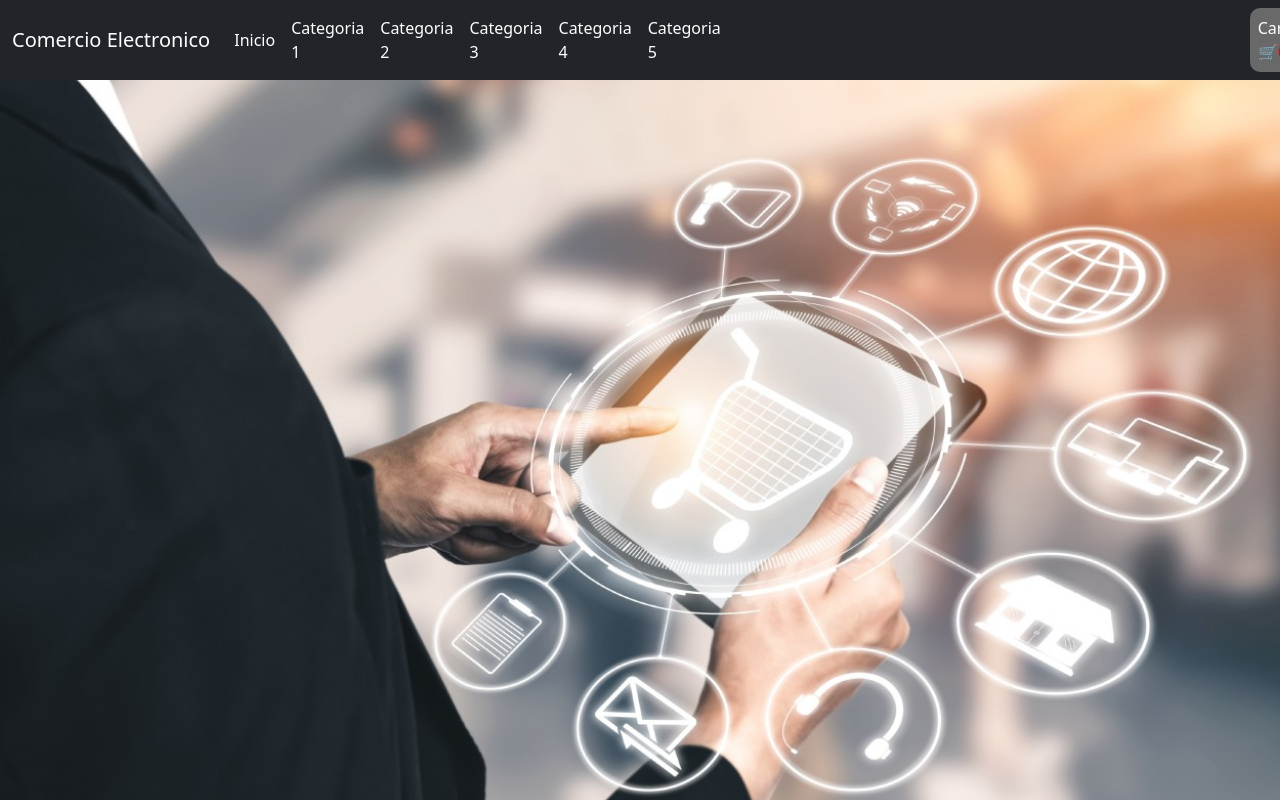
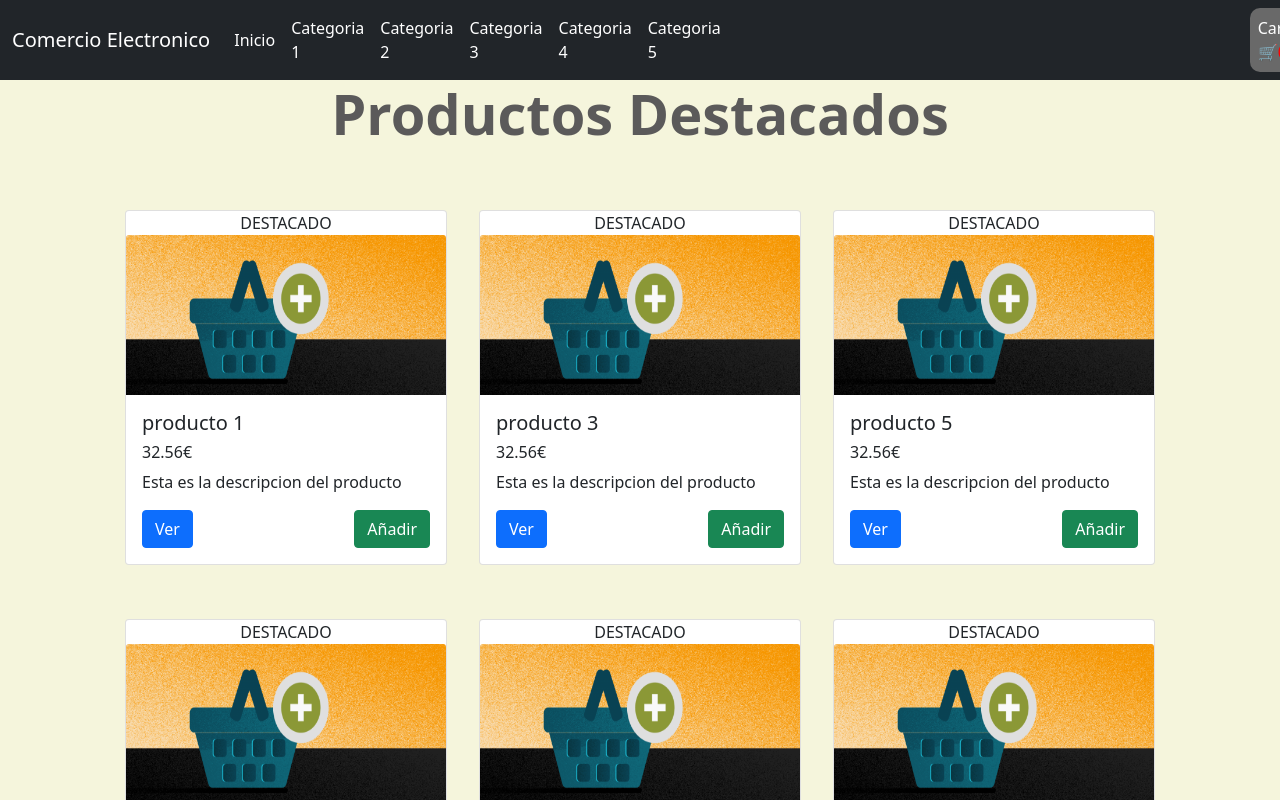
Before and after one commit to RaptorS27/Comercio-Online-Master, an Angular app: page /inicio in a window 1280 px wide. Shown: the top 800 px of the page. Built offline with nearby package versions, Linux system fonts and the light colour scheme.

Commit message:
Añadido Productos Destacados

```diff
--- a/src/app/inicio/inicio.component.css
+++ b/src/app/inicio/inicio.component.css
@@ -9,3 +9,10 @@
     list-style: none;
 
 }
+
+.productosPrincipal h1{
+  color: rgb(91, 90, 90);
+  font-weight: bold;
+  font-size: 3.5rem;
+  text-align: center;
+}
--- a/src/app/inicio/inicio.component.html
+++ b/src/app/inicio/inicio.component.html
@@ -35,3 +35,21 @@
         </div>
     </div>
 </nav>
+
+<div class="productosPrincipal">
+  <h1>Productos Destacados</h1>
+  <div class="card-group" *ngFor="let productos of prodDestacados">
+      <div class="card">
+        <span>DESTACADO</span>
+          <img src="../../assets/{{productos.imagen}}" class="card-img-top">
+          <div class="card-body">
+              <h5 class="card-title">{{productos.nombre}}</h5>
+              <h6 class="card-title">{{productos.precio}}€</h6>
+
+              <p class="card-text">{{productos.descripcion}}</p>
+              <a class="btn btn-primary" (click)="verProducto(productos.id)">Ver</a>
+              <a class="btn btn-success" style="float: right;" (click)="addProducto(productos.id)">Añadir</a>
+          </div>
+      </div>
+  </div>
+</div>
--- a/src/app/inicio/inicio.component.ts
+++ b/src/app/inicio/inicio.component.ts
@@ -16,6 +16,7 @@ export class InicioComponent implements OnInit {
   mostrarCarro: boolean = false;
   prodCarro: any = [];
   precioTotal: any = 0;
+  prodDestacados: any[] = [];
 
   constructor(private CarritoService: CarritoService, private ServicioCategoria: CategoriaSeleccionadaService, private ProductosApi: ProductosApiService, private router: Router) {
     this.CarritoService.getCarrito().subscribe((res) => {
@@ -32,9 +33,22 @@ export class InicioComponent implements OnInit {
   getDatos() {
     this.ProductosApi.getDatos().subscribe((res) => {
       this.categorias = res;
+      console.log(this.categorias);
+      this.getDestacados();
     });
   }
 
+  getDestacados(){
+    if (this.prodDestacados.length == 0){
+      this.categorias.forEach((producto:any) => {
+            for (let x = 0; x < producto.productos.length; x++) {
+              if (producto.productos[x].destacado){
+                this.prodDestacados.push(producto.productos[x]);
+              }
+            }
+      });
+    }
+  }
   goCategoria(idCategoria: any) {
     console.log("Cambiando categoria" + idCategoria);
     this.ServicioCategoria.guardarCategoria(idCategoria);
@@ -73,4 +87,14 @@ export class InicioComponent implements OnInit {
       this.precioTotal = this.precioTotal + parseInt(this.prodCarro[i].precio);
     }
   }
+
+  verProducto(idPro: any) {
+    console.log(idPro);
+    this.router.navigate(['/producto-ampliado'], { queryParams: { producto: idPro } });
+  }
+  addProducto(idProducto:any){
+    this.CarritoService.addProduct(idProducto);
+    alert("El producto se ha añadido correctamente");
+  }
+
 }
--- a/src/app/productos-api.service.ts
+++ b/src/app/productos-api.service.ts
@@ -5,12 +5,25 @@ import { HttpClient, JsonpClientBackend } from '@angular/common/http';
   providedIn: 'root'
 })
 export class ProductosApiService {
+  productos: any = '';
+  prductosDestacados: any = '';
 
   constructor(private http: HttpClient) { }
 
   getDatos(){
-    return this.http.get('../assets/DatosComercio.json');
+    return this.productos = this.http.get('../assets/DatosComercio.json');
   }
+
+  getDestacados(){
+    if (this.prductosDestacados.length == 0){
+      this.productos.forEach((producto:any) => {
+        if (producto.destacado){
+          this.prductosDestacados.push(producto);
+        }
+      });
+    }
+    return this.prductosDestacados;
+}
 
 
 }
--- a/src/app/productos/productos.component.ts
+++ b/src/app/productos/productos.component.ts
@@ -14,6 +14,7 @@ export class ProductosComponent implements OnInit {
   catego: any = '';
   productos: any = '';
   productosCatego: any[] = [];
+  prductosDestacados: any[] = [];
   carrito: any = '';
 
   constructor(private CarritoService: CarritoService,private router: Router, private ServicioCategoria: CategoriaSeleccionadaService, private ProductosApi: ProductosApiService) {
@@ -38,7 +39,6 @@ export class ProductosComponent implements OnInit {
 
   getDatos() {
     this.ProductosApi.getDatos().subscribe((res) => {
-      this.productos = [];
       this.productos = res;
       this.seleccinarProductos();
     });
--- a/src/assets/DatosComercio.json
+++ b/src/assets/DatosComercio.json
@@ -8,35 +8,41 @@
 				"id": 1,
 				"imagen": "producto1.png",
 				"precio": 32.56,
-				"descripcion": "Esta es la descripcion del producto"
+				"descripcion": "Esta es la descripcion del producto",
+        "destacado": true
 			},
 			{
 				"nombre": "producto 2",
 				"id": 2,
 				"imagen": "producto1.png",
 				"precio": 32.56,
-				"descripcion": "Esta es la descripcion del producto"
+				"descripcion": "Esta es la descripcion del producto",
+        "destacado": false
+
 			},
 			{
 				"nombre": "producto 3",
 				"id": 3,
 				"imagen": "producto1.png",
 				"precio": 32.56,
-				"descripcion": "Esta es la descripcion del producto"
+				"descripcion": "Esta es la descripcion del producto",
+        "destacado": true
 			},
 			{
 				"nombre": "producto 4",
 				"id": 4,
 				"imagen": "producto1.png",
 				"precio": 32.56,
-				"descripcion": "Esta es la descripcion del producto"
+				"descripcion": "Esta es la descripcion del producto",
+        "destacado": false
 			},
 			{
 				"nombre": "producto 5",
 				"id": 5,
 				"imagen": "producto1.png",
 				"precio": 32.56,
-				"descripcion": "Esta es la descripcion del producto"
+				"descripcion": "Esta es la descripcion del producto",
+        "destacado": true
 			}
 		]
 	},
@@ -49,21 +55,24 @@
 				"id": 6,
 				"imagen": "producto1.png",
 				"precio": 32.56,
-				"descripcion": "Esta es la descripcion del producto"
+				"descripcion": "Esta es la descripcion del producto",
+        "destacado": true
 			},
 			{
 				"nombre": "producto 7",
 				"id": 7,
 				"imagen": "producto1.png",
 				"precio": 32.56,
-				"descripcion": "Esta es la descripcion del producto"
+				"descripcion": "Esta es la descripcion del producto",
+        "destacado": false
 			},
 			{
 				"nombre": "producto 8",
 				"id": 8,
 				"imagen": "producto1.png",
 				"precio": 32.56,
-				"descripcion": "Esta es la descripcion del producto"
+				"descripcion": "Esta es la descripcion del producto",
+        "destacado": true
 			}
 		]
 	},
@@ -76,21 +85,24 @@
 				"id": 9,
 				"imagen": "producto1.png",
 				"precio": 32.56,
-				"descripcion": "Esta es la descripcion del producto"
+				"descripcion": "Esta es la descripcion del producto",
+        "destacado": true
 			},
 			{
 				"nombre": "producto 10",
 				"id": 10,
 				"imagen": "producto1.png",
 				"precio": 32.56,
-				"descripcion": "Esta es la descripcion del producto"
+				"descripcion": "Esta es la descripcion del producto",
+        "destacado": true
 			},
 			{
 				"nombre": "producto 11",
 				"id": 11,
 				"imagen": "producto1.png",
 				"precio": 32.56,
-				"descripcion": "Esta es la descripcion del producto"
+				"descripcion": "Esta es la descripcion del producto",
+        "destacado": false
 			}
 		]
 	},
@@ -103,21 +115,24 @@
 				"id": 12,
 				"imagen": "producto1.png",
 				"precio": 32.56,
-				"descripcion": "Esta es la descripcion del producto"
+				"descripcion": "Esta es la descripcion del producto",
+        "destacado": true
 			},
 			{
 				"nombre": "producto 13",
 				"id": 13,
 				"imagen": "producto1.png",
 				"precio": 32.56,
-				"descripcion": "Esta es la descripcion del producto"
+				"descripcion": "Esta es la descripcion del producto",
+        "destacado": true
 			},
 			{
 				"nombre": "producto 14",
 				"id": 14,
 				"imagen": "producto1.png",
 				"precio": 32.56,
-				"descripcion": "Esta es la descripcion del producto"
+				"descripcion": "Esta es la descripcion del producto",
+        "destacado": false
 			}
 		]
 	},
@@ -130,21 +145,24 @@
 				"id": 13,
 				"imagen": "producto1.png",
 				"precio": 32.56,
-				"descripcion": "Esta es la descripcion del producto"
+				"descripcion": "Esta es la descripcion del producto",
+        "destacado": false
 			},
 			{
 				"nombre": "producto 16",
 				"id": 14,
 				"imagen": "producto1.png",
 				"precio": 32.56,
-				"descripcion": "Esta es la descripcion del producto"
+				"descripcion": "Esta es la descripcion del producto",
+        "destacado": false
 			},
 			{
 				"nombre": "producto 17",
 				"id": 15,
 				"imagen": "producto1.png",
 				"precio": 32.56,
-				"descripcion": "Esta es la descripcion del producto"
+				"descripcion": "Esta es la descripcion del producto",
+        "destacado": true
 			}
 		]
 	}
--- a/src/styles.css
+++ b/src/styles.css
@@ -1,7 +1,27 @@
 /* You can add global styles to this file, and also import other style files */
 
-body{
-    background-image: url(assets/fonfo.jpg);
-    background-size: cover;
-    background-repeat: no-repeat;
+body {
+  background-color: beige;
 }
+
+.productosPrincipal {
+  margin: auto;
+  text-align: center;
+}
+
+.card-img-top {
+  width: 40vh;
+  height: 20vh;
+}
+
+.card-group {
+  margin-top: 3%;
+  position: relative;
+  display: inline-block;
+}
+.card-body{
+  text-align: left;
+}
+.card {
+  margin: 2vh;
+}
```
